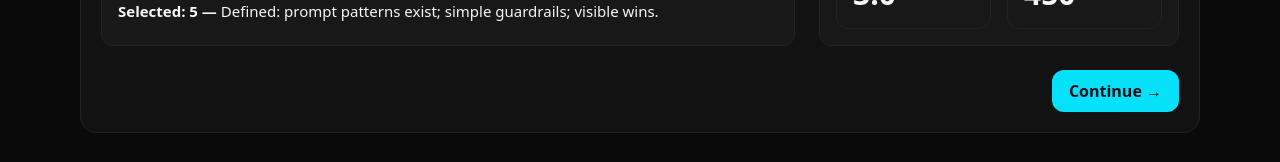
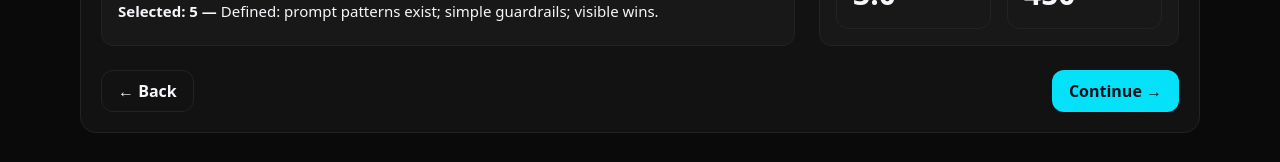
Before and after one commit to powerstephen/Managers-AI-Training-ROI, a Next.js app: page / in a window 1280 px wide. Both pictures are taken after a click on the button "Continue →". Shown: the part 619-781 px from the top of the page. Built offline with nearby package versions, Linux system fonts and the light colour scheme.

Commit message:
Update page.tsx

```diff
--- a/app/page.tsx
+++ b/app/page.tsx
@@ -42,7 +42,7 @@ const PRIORITY_META: Record<PriorityKey, { label: string; blurb: string; default
 
 const AZURE = "#00D7FF";
 
-/* KPI tile (value text size increased) */
+/* KPI tile */
 function Pill({ label, value }: { label: string; value: React.ReactNode }) {
   return (
     <div
@@ -54,7 +54,6 @@ function Pill({ label, value }: { label: string; value: React.ReactNode }) {
       }}
     >
       <div className="text-sm opacity-80">{label}</div>
-      {/* Bigger value text */}
       <div className="mt-1 font-bold text-2xl md:text-3xl">{value}</div>
     </div>
   );
@@ -266,7 +265,7 @@ export default function Page() {
   /* ---------- UI ---------- */
   return (
     <div className="min-h-screen" style={{ background: "var(--bg-page)", color: "var(--text)" }}>
-      {/* Global CSS just for range thumb (no styled-jsx) */}
+      {/* Global CSS for the vivid-azure thumb */}
       <style>{`
         input.range-vivid::-webkit-slider-thumb {
           -webkit-appearance: none;
@@ -428,7 +427,9 @@ export default function Page() {
                 </div>
               </div>
 
-              <div className="mt-6 flex justify-end">
+              {/* NOW WITH BACK BUTTON */}
+              <div className="mt-6 flex justify-between">
+                <button className="btn-ghost" onClick={back}>← Back</button>
                 <button className="btn" onClick={() => go("priorities")}>Continue →</button>
               </div>
             </div>
@@ -445,15 +446,24 @@ export default function Page() {
                   const active = selected.includes(k);
                   const disabled = !active && selected.length >= 3;
                   return (
-                    <div key={k} className={`priority ${active ? "priority--active" : ""} ${disabled ? "opacity-40 cursor-not-allowed" : ""}`}>
+                    <div
+                      key={k}
+                      className={`priority ${active ? "priority--active" : ""} ${disabled ? "opacity-40 cursor-not-allowed" : ""}`}
+                    >
                       <div className="flex items-center justify-between">
                         <span className="font-semibold">{PRIORITY_META[k].label}</span>
+                        {/* FIXED SELECT PILL COLORS */}
                         <button
                           onClick={() => {
                             if (active) setSelected(selected.filter((x) => x !== k));
                             else if (!disabled) setSelected([...selected, k]);
                           }}
-                          className={`px-3 py-1.5 rounded-full text-xs font-semibold ${active ? "bg-[var(--bg-chip)] text-white" : "bg-[#22252c] text-white"}`}
+                          className="rounded-full px-3 py-1.5 text-xs font-semibold border"
+                          style={{
+                            borderColor: AZURE,
+                            background: active ? AZURE : "transparent",
+                            color: active ? "#000" : AZURE,
+                          }}
                         >
                           {active ? "Selected" : "Select"}
                         </button>
@@ -464,8 +474,12 @@ export default function Page() {
                 })}
               </div>
 
-              <div className="mt-6 flex justify-end">
-                <button className="btn" onClick={CONTINUE} disabled={selected.length !== 3}>Continue →</button>
+              {/* NOW WITH BACK BUTTON + DISABLED CONTINUE UNTIL 3 */}
+              <div className="mt-6 flex justify-between">
+                <button className="btn-ghost" onClick={back}>← Back</button>
+                <button className="btn" onClick={CONTINUE} disabled={selected.length !== 3}>
+                  Continue →
+                </button>
               </div>
             </div>
           )}
@@ -599,7 +613,7 @@ export default function Page() {
             </div>
           )}
 
-          {/* RESULTS — 3 headline boxes (bigger text already applied via Pill) */}
+          {/* RESULTS */}
           {stepKey === "results" && (
             <div>
               <h2 className="title">Results</h2>
```
